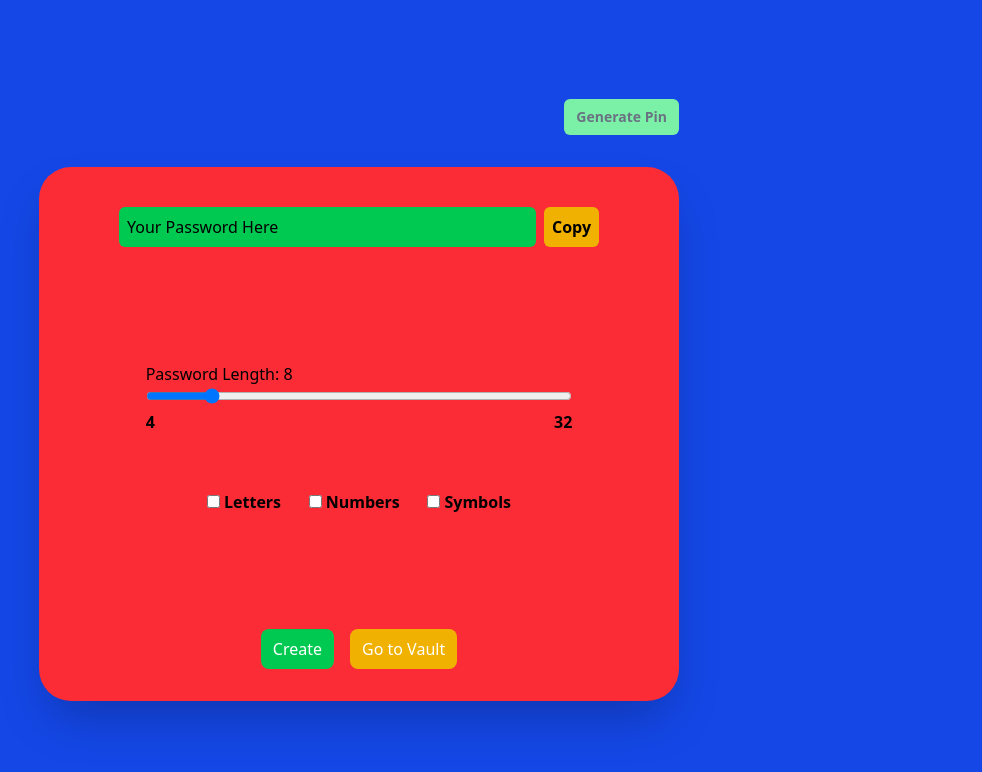
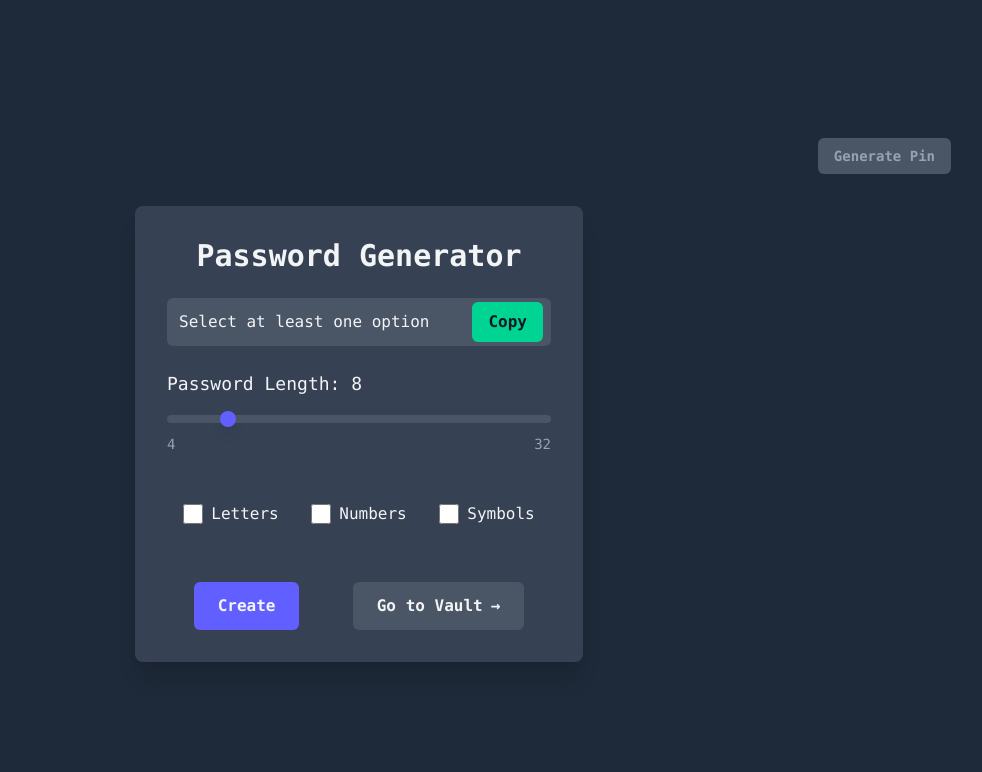
Before and after one commit to DilipWoad/password-vault-nextjs-frontend, a Next.js app: page /password-generator in a window 1280 px wide. Shown: the top 772 px of the page, without its empty margins (281-1263 px from the left). Built offline with nearby package versions, Linux system fonts and the light colour scheme; no server answers.

Commit message:
fix : styling in password generator page

```diff
--- a/src/app/password-generator/page.jsx
+++ b/src/app/password-generator/page.jsx
@@ -13,16 +13,16 @@ import axios from "axios";
 import AddToVault from "../components/AddToVault.jsx";
 import { redirect } from "next/navigation.js";
 
-const passwordGenerator = () => {
+const PasswordGenerator = () => { // Renamed for convention
   const [showArrow, setShowArrow] = useState(false);
   const [showAddToVaultForm, setShowAddToVaultForm] = useState(false);
-  const [disablePinButton, setDisablePinButton] = useState(true);
+  const [disablePinButton, setDisablePinButton] = useState(true); // Should be true initially if PIN is not set
   const [showGeneratePinBox, setShowGeneratePinBox] = useState(false);
-  const [animation, setAnimation] = useState(false);
+  const [animation, setAnimation] = useState(false); // For "Copied!" toast animation
   const [sliderValue, setSliderValue] = useState(8);
   const [showCopiedStatus, setShowCopiedStatus] = useState(false);
   const [generatedPassword, setGeneratedPassword] = useState("");
-  const selectedCharactersArray = ["", "", ""];
+  const selectedCharactersArray = ["", "", ""]; // Initial state for character types
   const [selectedCharacters, setSelectedCharacters] = useState(
     selectedCharactersArray
   );
@@ -33,248 +33,229 @@ const passwordGenerator = () => {
   };
   const [checked, setChecked] = useState(checkedStatusObj);
 
+  // Function to generate the password
   const passwordGeneratorFunction = (charArray) => {
+    setGeneratedPassword(""); // Clear previous password
+    let newPassword = "";
+    const enabledCharSets = charArray.filter(set => set !== "");
+
+    if (enabledCharSets.length === 0) {
+      setGeneratedPassword("Select at least one option");
+      return;
+    }
+
     for (let i = 0; i < sliderValue; i++) {
-      const selectCharacterIndex = Math.floor(Math.random() * 3);
-
-      //check if anyone field is non-empty.
-      // console.log("first loop", charArray);
-      if (
-        charArray.some((feild) => {
-          return feild !== "";
-        })
-      ) {
-        // console.log("selectCharacterIndex : ", selectCharacterIndex);
-        let characterArray = charArray[selectCharacterIndex];
-        // console.log("before :", characterArray);
-        while (characterArray === "") {
-          //first choose the index btween(0,1,2)
-          // console.log("Inside while loop");
-          const selectCharIndex = Math.floor(Math.random() * 3);
-          characterArray = charArray[selectCharIndex];
-          // console.log("Inside while charValue :", characterArray);
+      const randomSetIndex = Math.floor(Math.random() * enabledCharSets.length);
+      const characterSet = enabledCharSets[randomSetIndex];
+      const randomCharIndex = Math.floor(Math.random() * characterSet.length);
+      newPassword += characterSet[randomCharIndex];
     }
-        //check again
-        // console.log("After array : ", characterArray);
-        //now take a randon index from letter/number/symbol
-        let min = 0;
-        let max = characterArray.length - 1;
-        let randomChar = Math.floor(Math.random() * (max - min + 1)) + min;
-        // console.log("randomChar : ", randomChar);
-        // console.log("choosen char : ", characterArray[randomChar]);
-        //then add it to the generatedPassword state->by first get the prevs vaule then add into it
-        setGeneratedPassword((prev) => prev + characterArray[randomChar]);
-      }
-      // setGeneratedPassword("");
-      // return;
-    }
-    //this will get which to choose letter/number/symbols
-    //once choosed
+    setGeneratedPassword(newPassword);
   };
 
-  const handleCheckBoxChnage = (e) => {
-    // setUseEffectStartCounter(2)
-    setGeneratedPassword("");
-    console.log(e.target);
+  // Trigger password generation on initial load or when options change
+  useEffect(() => {
+    passwordGeneratorFunction(selectedCharacters);
+  }, [sliderValue, selectedCharacters]); // Depend on sliderValue and selectedCharacters
+
+  const handleCheckBoxChange = (e) => {
     const key = e.target.id;
     const index = parseInt(e.target.value, 10);
     const newSelectedCharacters = [...selectedCharacters];
-    // console.log("This is with . notation",checked.key)
-    // console.log("This is with [] notation", checked[key]);
-    // console.log("This is index", index);
-    //add in the array if the checked[key] is false
+
+    // Toggle the selected character type
     if (!checked[key]) {
-      console.log("does it");
-
-      if (index === 0) {
-        newSelectedCharacters[0] = PASSWORD_LETTERS;
-      }
-      if (index === 1) {
-        newSelectedCharacters[1] = PASSWORD_NUMBERS;
-      }
-      if (index === 2) {
-        newSelectedCharacters[2] = PASSWORD_SYMBOLS;
-      }
-    } //if checked[Key] true remove from the array
-    else {
+      if (key === "letters") newSelectedCharacters[index] = PASSWORD_LETTERS;
+      if (key === "numbers") newSelectedCharacters[index] = PASSWORD_NUMBERS;
+      if (key === "symbols") newSelectedCharacters[index] = PASSWORD_SYMBOLS;
+    } else {
       newSelectedCharacters[index] = "";
     }
 
     setSelectedCharacters(newSelectedCharacters);
-    console.log(newSelectedCharacters);
     setChecked((prev) => ({
       ...prev,
       [key]: !prev[key],
     }));
-    passwordGeneratorFunction(newSelectedCharacters);
   };
 
-  const handleSliderChnage = (e) => {
-    // setUseEffectStartCounter(2);
-    setGeneratedPassword("");
-    setSliderValue(e.target.value);
-    passwordGeneratorFunction(selectedCharacters);
+  const handleSliderChange = (e) => {
+    setSliderValue(parseInt(e.target.value, 10)); // Ensure slider value is number
   };
 
   const handleCopyClick = async () => {
-    //get the display-password div element
-    const passwordDisplay = document.getElementById("password-display");
-    // console.log("Password Display : ",passwordDisplay.innerHTML)
-    const text = passwordDisplay.innerHTML;
-    copyToClipBoard(text);
+    const textToCopy = generatedPassword;
+    if (textToCopy && textToCopy !== "Select at least one option") {
+      await copyToClipBoard(textToCopy);
       setShowCopiedStatus(true);
+    }
   };
+
+  // Effect for "Copied!" toast animation
+  useEffect(() => {
+    if (showCopiedStatus) {
+      setAnimation(false); // Reset animation state
+      const hideTimer = setTimeout(() => {
+        setAnimation(true); // Start slide-out animation
+        const resetTimer = setTimeout(() => {
+          setShowCopiedStatus(false);
+          setAnimation(false); // Reset animation for next time
+        }, 1000); // Allow animation to complete (e.g., 1000ms for slide-out)
+        return () => clearTimeout(resetTimer);
+      }, 1500); // Toast visible duration before slide-out starts (e.g., 1500ms)
+
+      return () => clearTimeout(hideTimer);
+    }
+  }, [showCopiedStatus]);
 
   const userPinExists = async () => {
     try {
       const res = await axios.get(`${BASE_URL}/vault/pin`, {
         withCredentials: true,
       });
-
       return res.data.data.pinCreated;
     } catch (error) {
-      console.error("Error while checking user Pin exists.");
-      return true;
+      console.error("Error while checking user Pin exists:", error);
+      return false; // Assume PIN needs to be created on error
     }
   };
 
   const handleCreateClick = async () => {
-    //first check if pin is create
-    const res = await userPinExists();
-    //if not having pin
-    console.log("res", res);
-    if (!res) {
-      //if false
-      //show the generate pin button and also chage it from disable{true}to-> disabled{false}
-      setDisablePinButton(false);
-      //then call for creating pin
+    const pinCreated = await userPinExists();
+    if (!pinCreated) {
+      setDisablePinButton(false); // Enable "Generate Pin" if no PIN exists
+      setShowGeneratePinBox(true); // Automatically show PIN form
+    } else {
+      setShowAddToVaultForm(true); // Show add to vault form if PIN exists
     }
-    //if true it comes here
-    console.log("If true come here!!");
-    //we will send it to my-vault page /OR/
-    // i can do if call a addValutForm component here too
-    setShowAddToVaultForm(true);
   };
 
-  const handleGeneratePinClick = async () => {
+  const handleGeneratePinClick = () => {
     setShowGeneratePinBox(true);
   };
 
   const handleGoToVaultClick = () => {
-    //just move it to my-vault page\
     redirect("/my-vault");
   };
 
-  useEffect(() => {
-    if (showCopiedStatus) {
-      // setShowCopiedStatus(false);
-      setAnimation(false);
-
-      const hideTimer = setTimeout(() => {
-        console.log("Animation ?");
-        setAnimation(true); // Start slide-out animation
-        setTimeout(() => {
-          console.log("Animation ?");
-          setShowCopiedStatus(false);
-        }, 2000); // Allow animation to complete
-      }, 2000); // Toast visible duration
-
-      return () => clearTimeout(hideTimer);
-    }
-  }, [showCopiedStatus]);
   return (
-    <div className="bg-blue-700 flex flex-col justify-center items-center h-screen">
-      <div className="mb-8 flex justify-end w-6/12">
+    <div className="min-h-screen bg-gray-800 flex flex-col items-center justify-center p-4 font-mono">
+      {/* Generate Pin button */}
+      <div className="mb-8 self-end pr-8"> {/* Adjusted positioning */}
         <button
           disabled={disablePinButton}
           onClick={handleGeneratePinClick}
           className={`${
             disablePinButton
-              ? "hover:cursor-not-allowed hover:bg-green-400 hover:text-gray-600 bg-green-300 text-gray-500"
-              : "bg-green-500 hover:cursor-pointer hover:bg-green-600 text-white"
-          }  px-3 py-2 rounded-md  font-semibold text-sm`}
+              ? "bg-gray-600 text-gray-400 cursor-not-allowed"
+              : "bg-indigo-500 hover:bg-indigo-400 focus:outline-none focus:ring-2 focus:ring-indigo-300 active:bg-indigo-600"
+          } px-4 py-2 rounded-md font-semibold text-sm text-gray-100 transition-colors`}
         >
           Generate Pin
         </button>
       </div>
-      <div className="bg-red-500 w-6/12 h-8/12 rounded-4xl shadow-2xl overflow-hidden flex flex-col">
-        {/* Display Field + copy button div */}
-        <div className=" flex px-20 py-10 items-center">
-          <div className="flex-1 relative">
-            <div id="password-display" className="bg-green-500 p-2 rounded-md">
-              {generatedPassword || "Your Password Here"}
-            </div>
+
+      <div className="bg-gray-700 rounded-lg shadow-xl p-8 max-w-md w-full flex flex-col">
+        <h1 className="text-gray-100 text-3xl font-bold mb-6 text-center">
+          Password Generator
+        </h1>
+
+        {/* Password Display Field + Copy button */}
+        <div className="relative mb-6">
+          <input
+            id="password-display"
+            type="text"
+            readOnly
+            value={generatedPassword}
+            className="w-full bg-gray-600 text-gray-100 p-3 rounded-md pr-24 focus:outline-none focus:ring-2 focus:ring-indigo-500 placeholder-gray-400"
+            placeholder="Your Secure Password"
+          />
+          <button
+            onClick={handleCopyClick}
+            className="absolute right-2 top-1/2 -translate-y-1/2 bg-emerald-400 text-gray-900 font-semibold px-4 py-2 rounded-md hover:bg-emerald-300 focus:outline-none focus:ring-2 focus:ring-emerald-500 active:bg-emerald-500 transition-colors"
+          >
+            Copy
+          </button>
           {showCopiedStatus && (
             <p
-                className={`bg-yellow-500 px-2 py-1 text-sm w-fit absolute left-50 top-11 transition-all duration-1000 ${
-                  animation ? "sm:translate-y-5 opacity-0  " : ""
-                } rounded-md`}
+              className={`absolute left-1/2 -translate-x-1/2 mt-2 bg-gray-900 text-gray-100 px-3 py-1 text-sm rounded-md transition-all duration-1000 ${
+                animation ? "opacity-0 -translate-y-4" : "opacity-100 translate-y-0"
+              }`}
             >
               Copied!
             </p>
           )}
         </div>
-          <button
-            onClick={handleCopyClick}
-            className="bg-yellow-500 ml-2 p-2 rounded-md hover:cursor-pointer font-semibold hover:bg-yellow-400"
-          >
-            Copy
-          </button>
-        </div>
-        {/* container for length slidder + all char selector */}
-        <div className=" flex-1 flex flex-col items-center justify-center gap-4">
-          <div className=" w-8/12">
-            <h2>Password Length: {sliderValue}</h2>
+
+        {/* Password Length Slider */}
+        <div className="mb-6">
+          <h2 className="text-gray-100 text-lg mb-2">
+            Password Length: {sliderValue}
+          </h2>
           <input
             type="range"
             min="4"
             max="32"
             value={sliderValue}
-              onChange={handleSliderChnage}
-              className="w-full"
+            onChange={handleSliderChange}
+            className="w-full h-2 bg-gray-600 rounded-lg appearance-none cursor-pointer
+                       [&::-webkit-slider-thumb]:bg-indigo-500 [&::-webkit-slider-thumb]:h-4 [&::-webkit-slider-thumb]:w-4 [&::-webkit-slider-thumb]:rounded-full [&::-webkit-slider-thumb]:appearance-none [&::-webkit-slider-thumb]:shadow-lg [&::-webkit-slider-thumb]:hover:bg-indigo-400 [&::-webkit-slider-thumb]:focus:outline-none [&::-webkit-slider-thumb]:focus:ring-2 [&::-webkit-slider-thumb]:focus:ring-indigo-300
+                       [&::-moz-range-thumb]:bg-indigo-500 [&::-moz-range-thumb]:h-4 [&::-moz-range-thumb]:w-4 [&::-moz-range-thumb]:rounded-full [&::-moz-range-thumb]:border-0 [&::-moz-range-thumb]:shadow-lg [&::-moz-range-thumb]:hover:bg-indigo-400 [&::-moz-range-thumb]:focus:outline-none [&::-moz-range-thumb]:focus:ring-2 [&::-moz-range-thumb]:focus:ring-indigo-300"
           />
-            <div className="flex justify-between font-semibold">
+          <div className="flex justify-between text-gray-400 text-sm mt-1">
             <p>4</p>
             <p>32</p>
           </div>
         </div>
-          <div className="flex w-6/12 justify-between mt-8 p-2 font-semibold">
-            <div>
+
+        {/* Checkbox Options */}
+        <div className="flex justify-around items-center my-6">
+          <div className="flex items-center">
             <input
               type="checkbox"
               id="letters"
               checked={checked.letters}
-                onChange={handleCheckBoxChnage}
+              onChange={handleCheckBoxChange}
               value={0}
+              className="form-checkbox h-5 w-5 text-indigo-500 rounded border-gray-500 focus:ring-indigo-500 checked:bg-indigo-500 cursor-pointer"
             />
-              <label className="ml-1">Letters</label>
+            <label htmlFor="letters" className="ml-2 text-gray-100 cursor-pointer">
+              Letters
+            </label>
           </div>
-            <div>
+          <div className="flex items-center">
             <input
               type="checkbox"
               id="numbers"
               checked={checked.numbers}
-                onChange={handleCheckBoxChnage}
+              onChange={handleCheckBoxChange}
               value={1}
+              className="form-checkbox h-5 w-5 text-indigo-500 rounded border-gray-500 focus:ring-indigo-500 checked:bg-indigo-500 cursor-pointer"
             />
-              <label className="ml-1">Numbers</label>
+            <label htmlFor="numbers" className="ml-2 text-gray-100 cursor-pointer">
+              Numbers
+            </label>
           </div>
-            <div>
+          <div className="flex items-center">
             <input
               type="checkbox"
               id="symbols"
               checked={checked.symbols}
-                onChange={handleCheckBoxChnage}
+              onChange={handleCheckBoxChange}
               value={2}
+              className="form-checkbox h-5 w-5 text-indigo-500 rounded border-gray-500 focus:ring-indigo-500 checked:bg-indigo-500 cursor-pointer"
             />
-              <label className="ml-1">Symbols</label>
+            <label htmlFor="symbols" className="ml-2 text-gray-100 cursor-pointer">
+              Symbols
+            </label>
           </div>
         </div>
-        </div>
-        <div className="py-8 flex gap-4 justify-center text-white">
+
+        {/* Action Buttons */}
+        <div className="flex justify-around mt-8">
           <button
             onClick={handleCreateClick}
-            className="bg-green-500 px-3 py-2 rounded-lg hover:cursor-pointer hover:bg-green-600 hover:text-gray-300"
+            className="bg-indigo-500 text-gray-100 font-semibold px-6 py-3 rounded-md hover:bg-indigo-400 focus:outline-none focus:ring-2 focus:ring-indigo-300 active:bg-indigo-600 transition-colors"
           >
             Create
           </button>
@@ -282,27 +263,31 @@ const passwordGenerator = () => {
             onMouseEnter={() => setShowArrow(true)}
             onMouseLeave={() => setShowArrow(false)}
             onClick={handleGoToVaultClick}
-            className="transition-all duration-500 bg-yellow-500 px-3 py-2 rounded-lg hover:cursor-pointer hover:bg-yellow-600 hover:text-gray-300"
+            className="bg-gray-600 text-gray-100 font-semibold px-6 py-3 rounded-md hover:bg-gray-500 focus:outline-none focus:ring-2 focus:ring-gray-400 active:bg-gray-700 transition-colors flex items-center"
           >
-            {`Go to Vault`}
-            {showArrow && <span>{`->`}</span>}
+            Go to Vault
+            <span className={`ml-2 transform transition-transform duration-300 ${showArrow ? 'translate-x-1' : ''}`}>
+              {`→`}
+            </span>
           </button>
         </div>
       </div>
+
       {showGeneratePinBox && (
         <PinForm
           showGeneratePinBox={showGeneratePinBox}
           setShowGeneratePinBox={setShowGeneratePinBox}
+          setDisablePinButton={setDisablePinButton} // Pass setter to allow PinForm to enable/disable
         />
       )}
       {showAddToVaultForm && (
         <AddToVault
           setShowAddToVaultForm={setShowAddToVaultForm}
-          setGeneratedPassword={setGeneratedPassword}
+          generatedPassword={generatedPassword} // Pass the generated password to AddToVault
         />
       )}
     </div>
   );
 };
 
-export default passwordGenerator;
+export default PasswordGenerator;
```
Lines whose indentation alone changed are shown as unchanged.
